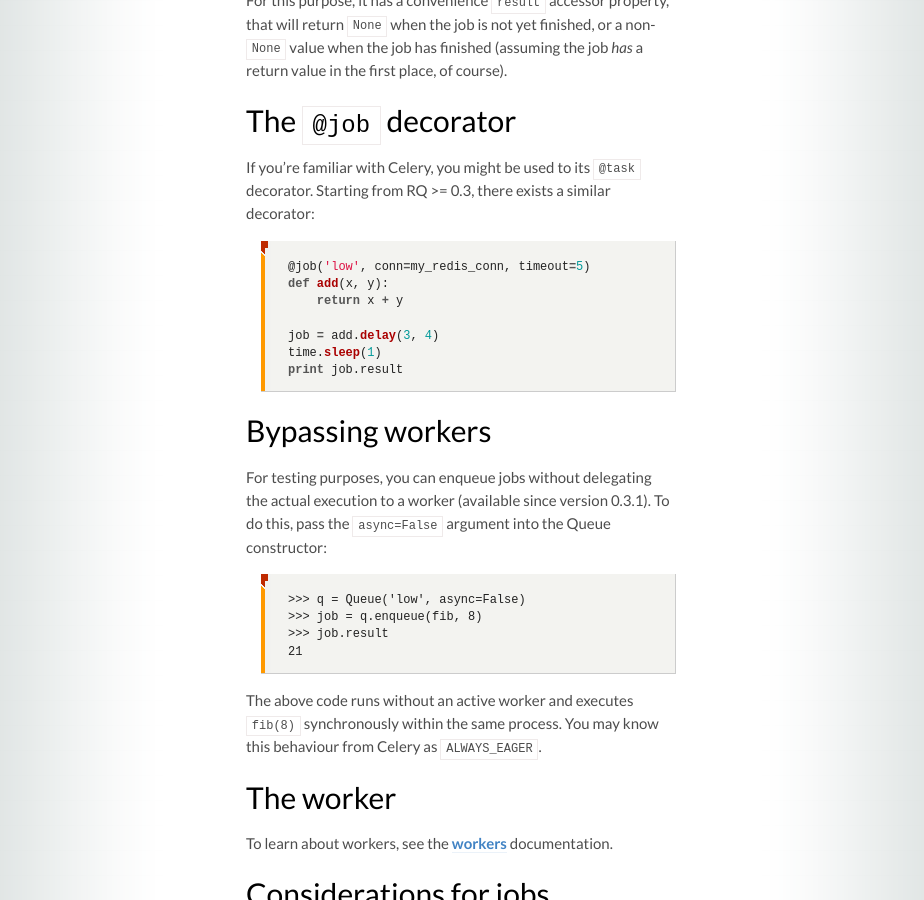
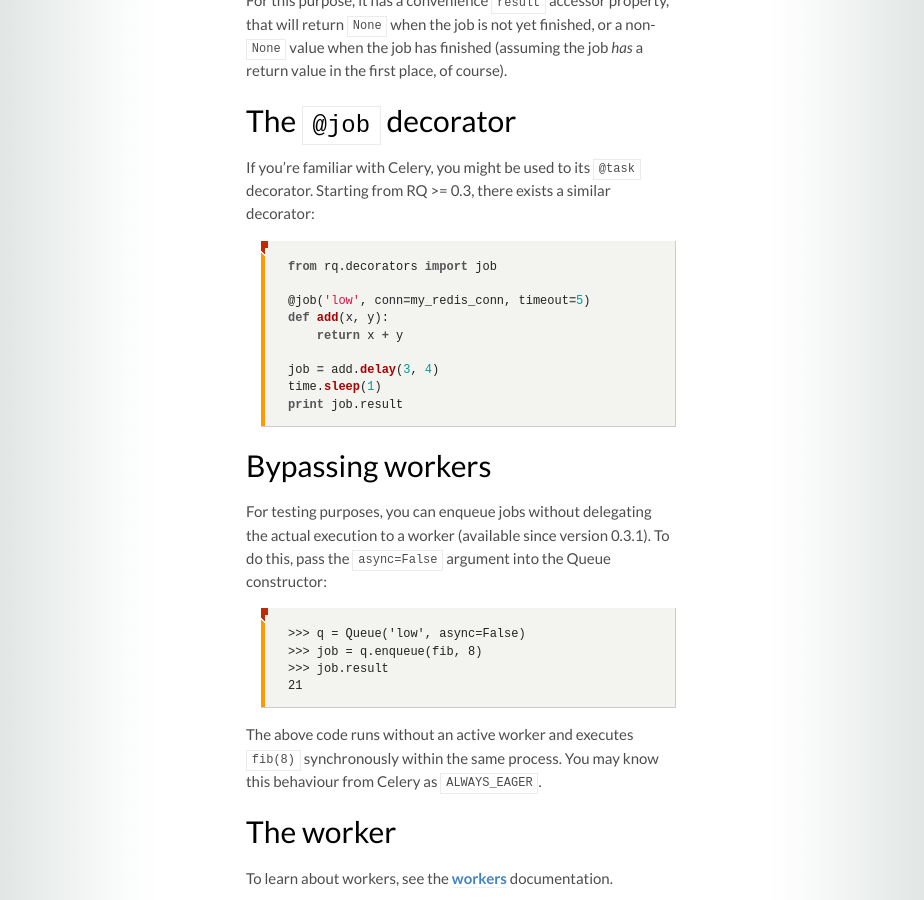
Before and after one commit to rq/rq, a Jekyll site: the page built from docs/index.md, in a window 1280 px wide and 900 px high, scrolled down 2774 px. Shown: the whole window, without its empty margins (179-1103 px from the left). Built offline with Jekyll 4.4.1, drawn with Linux system fonts in a browser that asks for light colours; some web fonts are replaced; Markdown is read by kramdown in place of the engine named in the settings.

Commit message:
docs/index: show where @job is by adding an import in the example

```diff
--- a/docs/index.md
+++ b/docs/index.md
@@ -141,6 +141,8 @@ If you're familiar with Celery, you might be used to its `@task` decorator.
 Starting from RQ >= 0.3, there exists a similar decorator:
 
 {% highlight python %}
+from rq.decorators import job
+
 @job('low', conn=my_redis_conn, timeout=5)
 def add(x, y):
     return x + y
```
